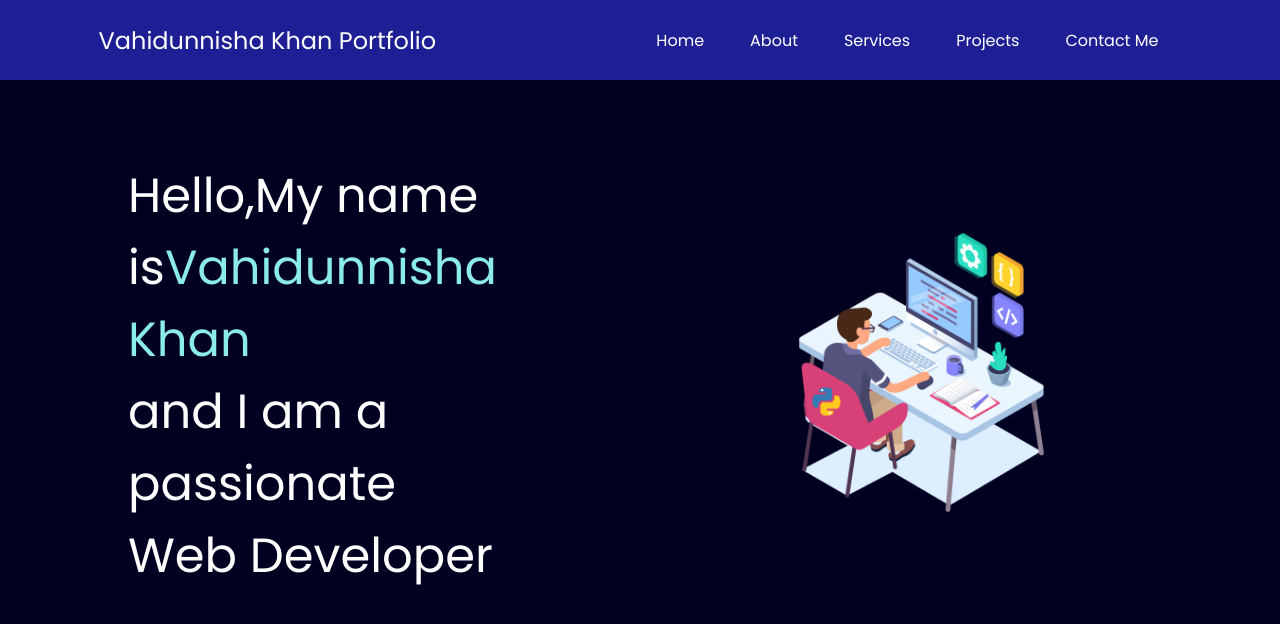
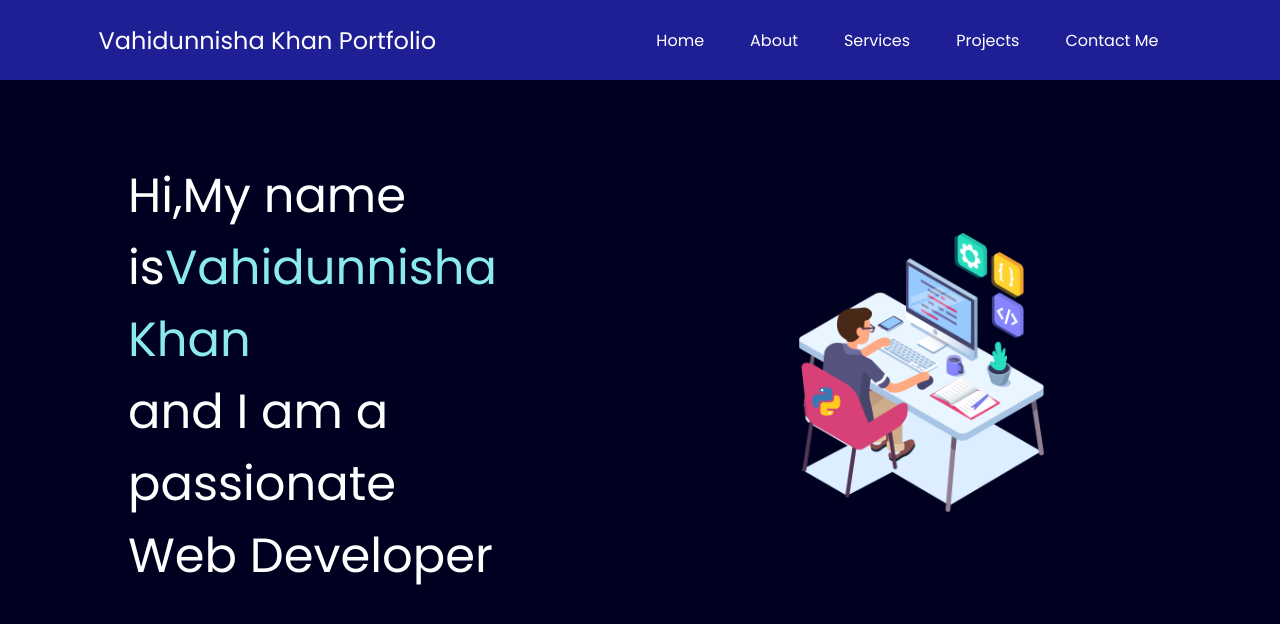
Before and after one commit to nishakhan77/Personal-Portfolio, a plain HTML site: page index.html in a window 1280 px wide. Drawn offline with Linux system fonts and the light colour scheme.

Commit message:
Portfolio complete

```diff
--- a/index.html
+++ b/index.html
@@ -88,7 +88,7 @@
     <main>
         <section class="firstSection">
             <div class="leftSection">
-                Hello,My name is<span class="purple" >Vahidunnisha Khan</span>
+                Hi,My name is<span class="purple" >Vahidunnisha Khan</span>
                 <div>and I am a passionate</div>
                 <div>Web Developer</div>
             </div>
```
